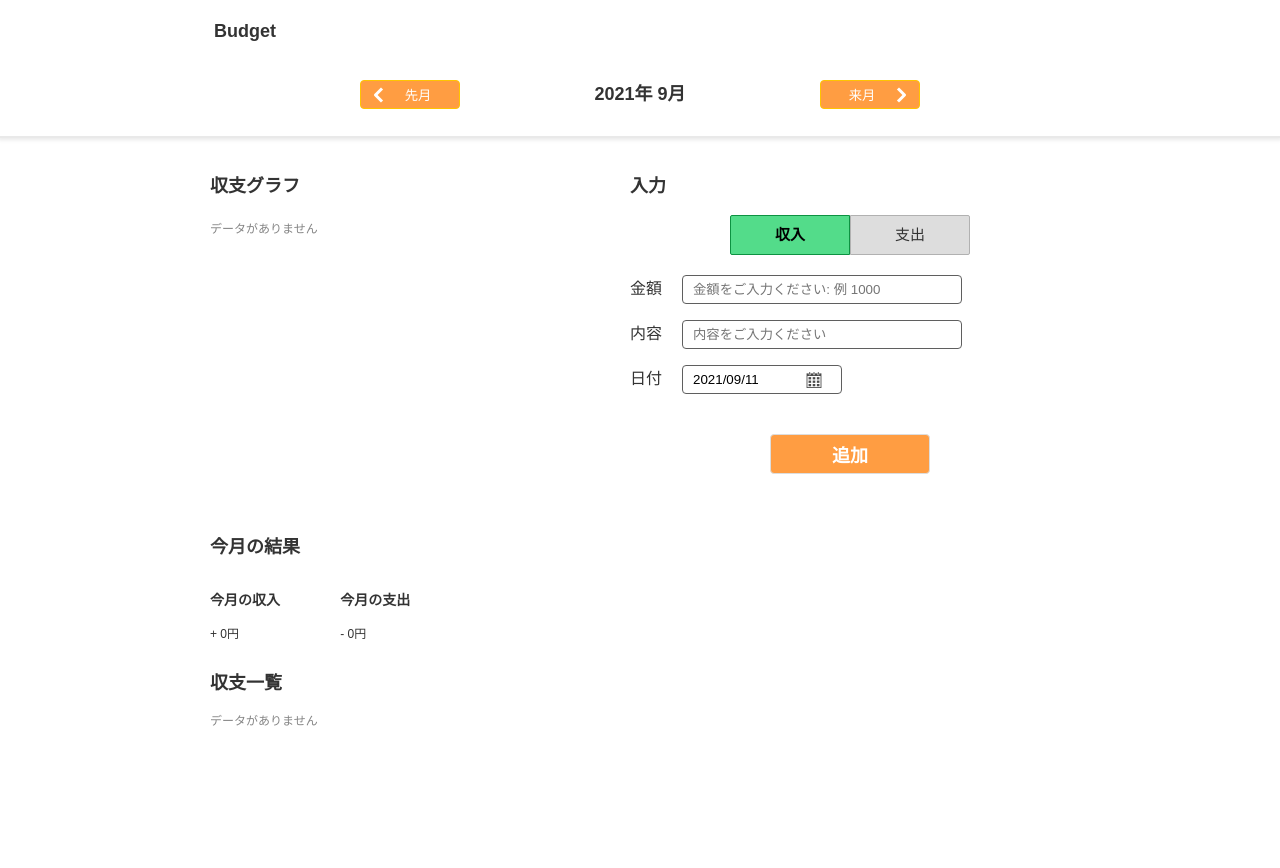
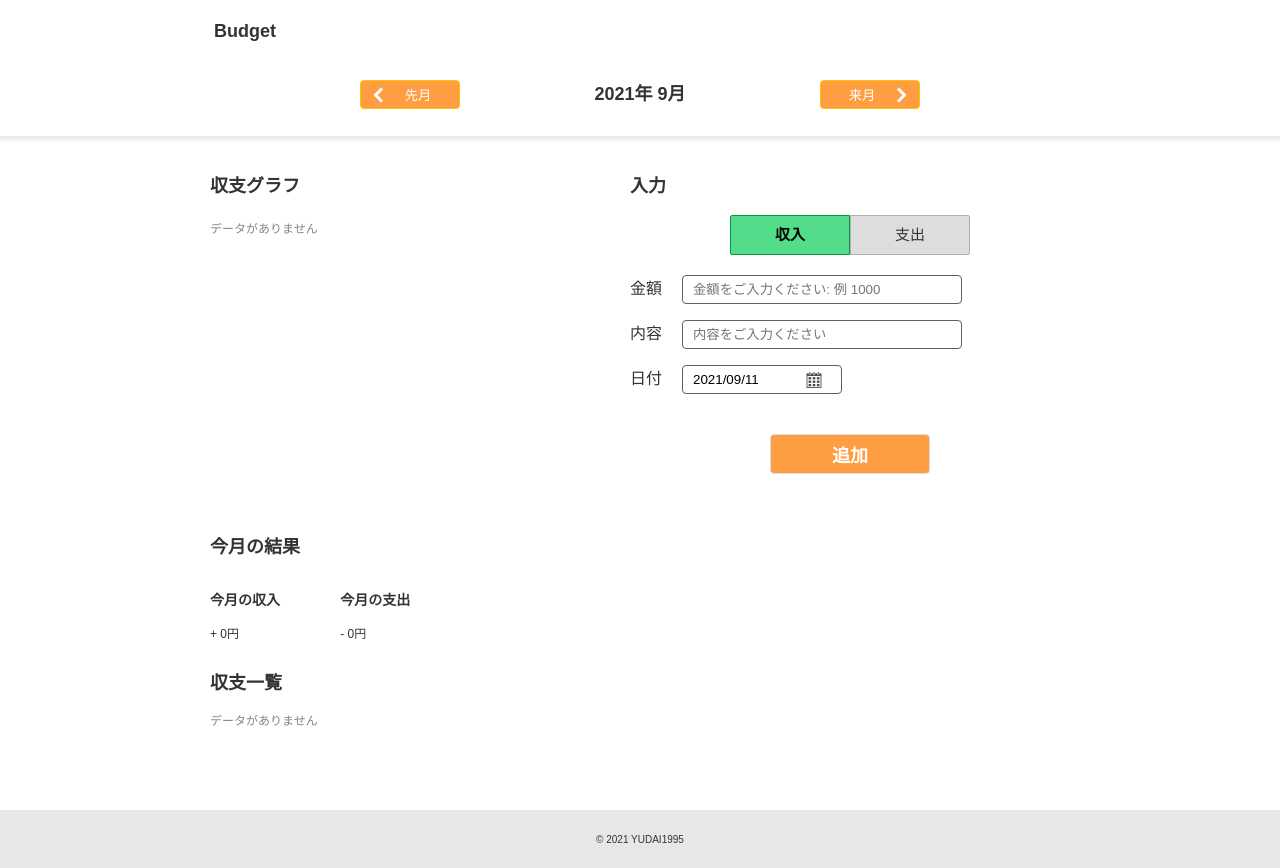
Before and after one commit to yudai1995/budget-management-tool, a React (Create React App) app: page / in a window 1280 px wide. Before the commit the page ends 800 px from the top, so only its background shows below. Built offline with nearby package versions, Linux system fonts and the light colour scheme.

Commit message:
add footer

```diff
--- a/src/App.tsx
+++ b/src/App.tsx
@@ -6,6 +6,7 @@ import { BalanceType, Balance } from './Model/budget.model';
 import { Graph } from './Components/Graph';
 import { ItemList } from './Components/ItemList';
 import { Result } from './Components/Result';
+import { Footer } from './Components/Footer';
 
 const App: React.FC = () => {
     const [moneyList, setMoneyList] = useState<Balance[]>([]);
@@ -78,6 +79,7 @@ const App: React.FC = () => {
                     <ItemList moneyList={filterActiveMonth()}></ItemList>
                 </div>
             </main>
+            <Footer />
         </div>
     );
 };
--- /dev/null
+++ b/src/Components/Footer.tsx
@@ -0,0 +1,10 @@
+import React from 'react';
+import '../css/Footer.scss';
+
+export const Footer: React.FC = () => {
+    return (
+        <footer>
+            <div className="inner"><small>&copy; 2021 YUDAI1995</small></div>
+        </footer>
+    );
+};
--- /dev/null
+++ b/src/css/Footer.scss
@@ -0,0 +1,6 @@
+footer {
+    text-align: center;
+    background-color: #e7e7e7;
+    margin-top: 80px;
+    padding: 20px 10px;
+  }
```
